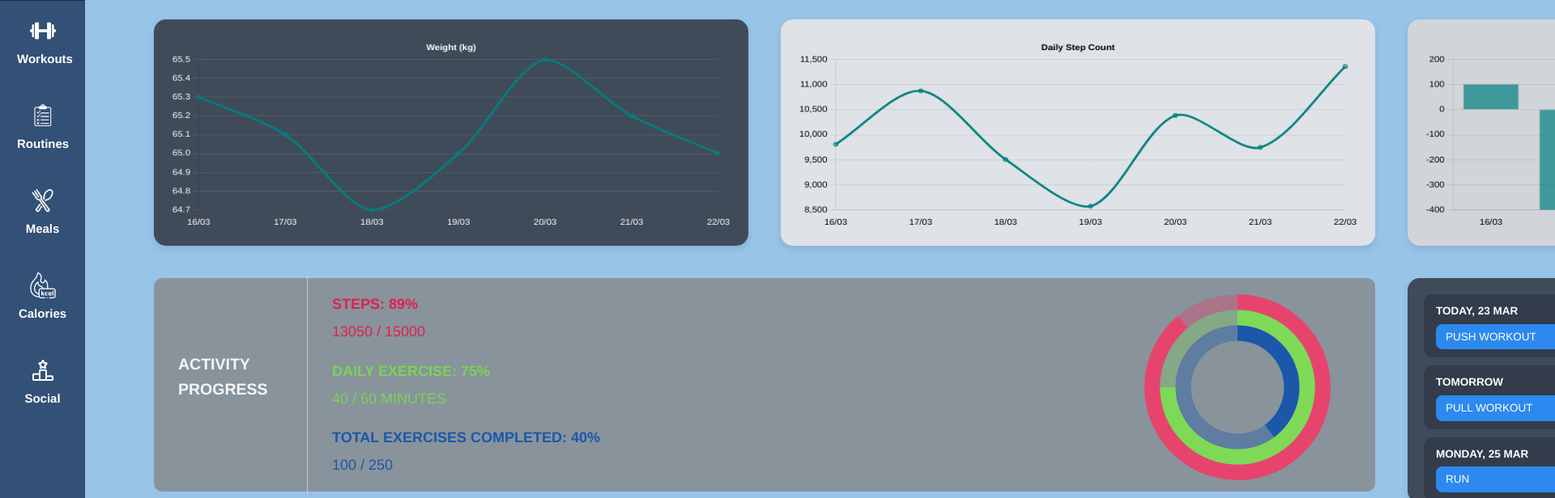
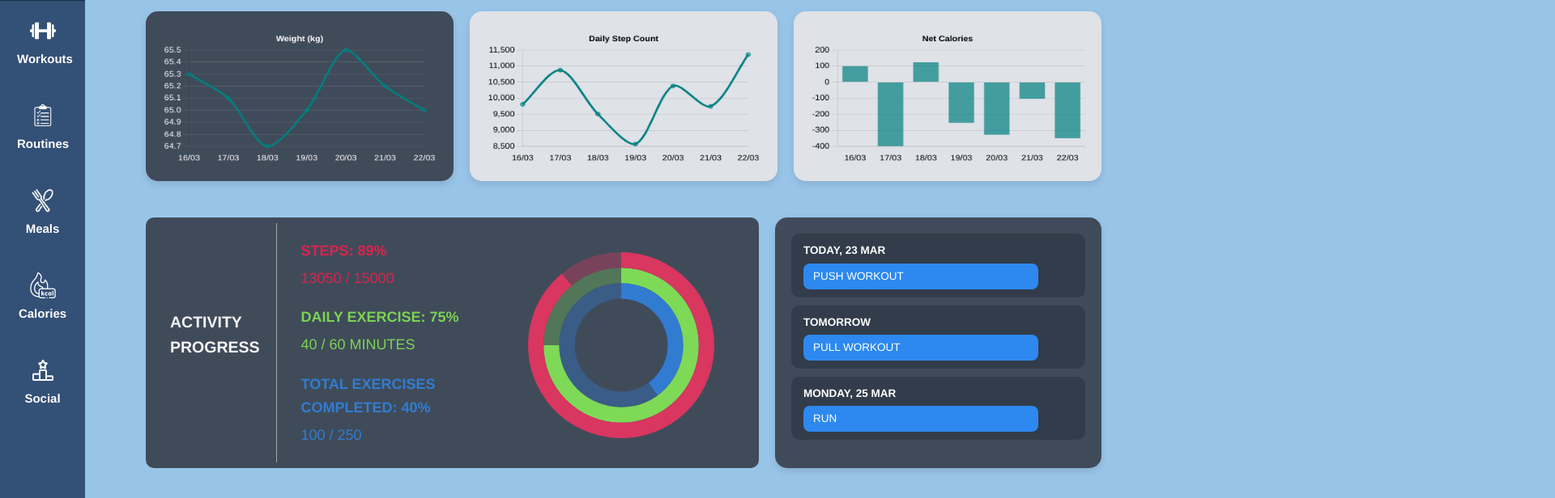
Before and after one commit to BT3103AppDev1/l1-final-term-project-group7, a Vue app: page / in a window 1280 px wide. Shown: the part 184-800 px from the top of the page at 81% size, 1920 px wide, since content can reach past the window. Built offline with nearby package versions, Linux system fonts and the light colour scheme.

Commit message:
CSS Styling Tweaks
- tweaks to the chart color
- attempt to resolve sizing and scaling issue for the home page widget

```diff
--- a/src/components/home/Activity.vue
+++ b/src/components/home/Activity.vue
@@ -57,7 +57,7 @@
             {
                 label: 'Total Exercises Completed',
                 data: [40, 60], // Remaining percentage to complete the circle
-                backgroundColor: ['rgba(0, 74, 173, 0.8)', 'rgba(0, 74, 173, 0.3)'],
+                backgroundColor: ['rgba(45,137,239,0.8)', 'rgba(45,137,239,0.3)'],
                 borderWidth: 0,
             }
           ]
@@ -77,7 +77,7 @@
 
   <style scoped>
   .activity-widget {
-    background-color: #89939c;
+    background-color: #404b5a;
     border-radius: 10px;
     padding: 20px;
     color: whitesmoke;
@@ -125,7 +125,7 @@
   }
 
   #exercises_completed {
-    color: rgba(0, 74, 173, 0.8);
+    color: rgba(45,137,239,0.8);
     /* text-shadow:
     -0.5px -0.5px 0 #000,
     0.5px -0.5px 0 #000,
--- a/src/components/home/Calendar.vue
+++ b/src/components/home/Calendar.vue
@@ -24,7 +24,7 @@
 
   <style scoped>
   .calendar-widget {
-    height: 85%;
+    height: 80%;
     background-color: #404b5a;
     border-radius: 15px;
     padding: 20px;
--- a/src/components/home/NetCalories.vue
+++ b/src/components/home/NetCalories.vue
@@ -67,7 +67,7 @@
 
   <style scoped>
     #netCalories_widget {
-    background-color: #d1d4d8;
+    background-color: #dfe2e7;
     border-radius: 15px;
     padding: 20px;
     box-shadow: 0 4px 8px rgba(0, 0, 0, 0.1);
--- a/src/views/Home.vue
+++ b/src/views/Home.vue
@@ -57,45 +57,60 @@
 
 <style scoped>
 .container {
-  width:100%;
-  height: 70%;
-  margin: 1 auto;
+  max-width: 100%;
+  margin: 0 auto; /* centers the container */
   padding: 30px;
+  display: flex;
+  flex-direction: column;
+  height: 85vh; /* Adjust the height calculation based on the header/footer height */
+  overflow: hidden; /* Prevents overflow */
+}
+
+.grid-container {
+  display: flex;
+  flex-direction: column;
+  height: 100%; /* Fill the container height */
+  justify-content: space-between; /* Distributes space between rows */
 }
 
 .top-row, .bottom-row {
-  max-width: 90%;
   display: flex;
-  justify-content: space-between;
-  margin-bottom: 20px; /* Space between rows */
-  /*border: dashed 2px red; /* visual alignment */
+  justify-content: space-between; /* Distributes space between widgets */
 }
 
-.weight, .steps, .netCalories {
-  width: 100vh;
-  height: 35vh;
-  flex: 1; /* Distribute space evenly */
-  margin-right: 20px;
+.weight, .steps, .netCalories, .activity, .calendar {
+  margin-right: 20px; /* Add margin to the right of each widget */
+  flex-grow: 1; /* Widgets will grow to take up available space */
 }
 
-.calendar, .activity {
-  width: 100vh;
-  height: 35vh;
+/* Last child of each row should not have a right margin */
+.top-row > div:last-child, .bottom-row > div:last-child {
+  margin-right: 0;
 }
 
+/* Adjust the flex-basis for activity and calendar widgets */
 .activity {
-  flex: 2; /* Takes 3 times more space than calendar */
+  flex-basis: 60%; /* Takes up a larger base space when space allows */
 }
 
 .calendar {
-  flex: 1;
-  margin-left: 20px; /* Space between activity and calendar widgets */
+  flex-basis: 30%; /* Takes up a smaller base space when space allows */
+  margin-right: 0; /* Ensures there's no margin on the right of the last element */
 }
 
-.chart, .activity, .calendar {
-  /* Common styles for widgets */
-  border-radius: 10px;
-  padding: 10px;
+/* Responsive settings */
+@media (max-width: 768px) {
+  .top-row, .bottom-row {
+    flex-direction: column;
+  }
+
+  .weight, .steps, .netCalories, .activity, .calendar {
+    margin-right: 0;
+    margin-bottom: 10px; /* Add margin at the bottom instead for mobile */
+  }
+
+  .top-row > div, .bottom-row > div {
+    width: 100%; /* Full width on smaller screens */
+  }
 }
-
 </style>
```
